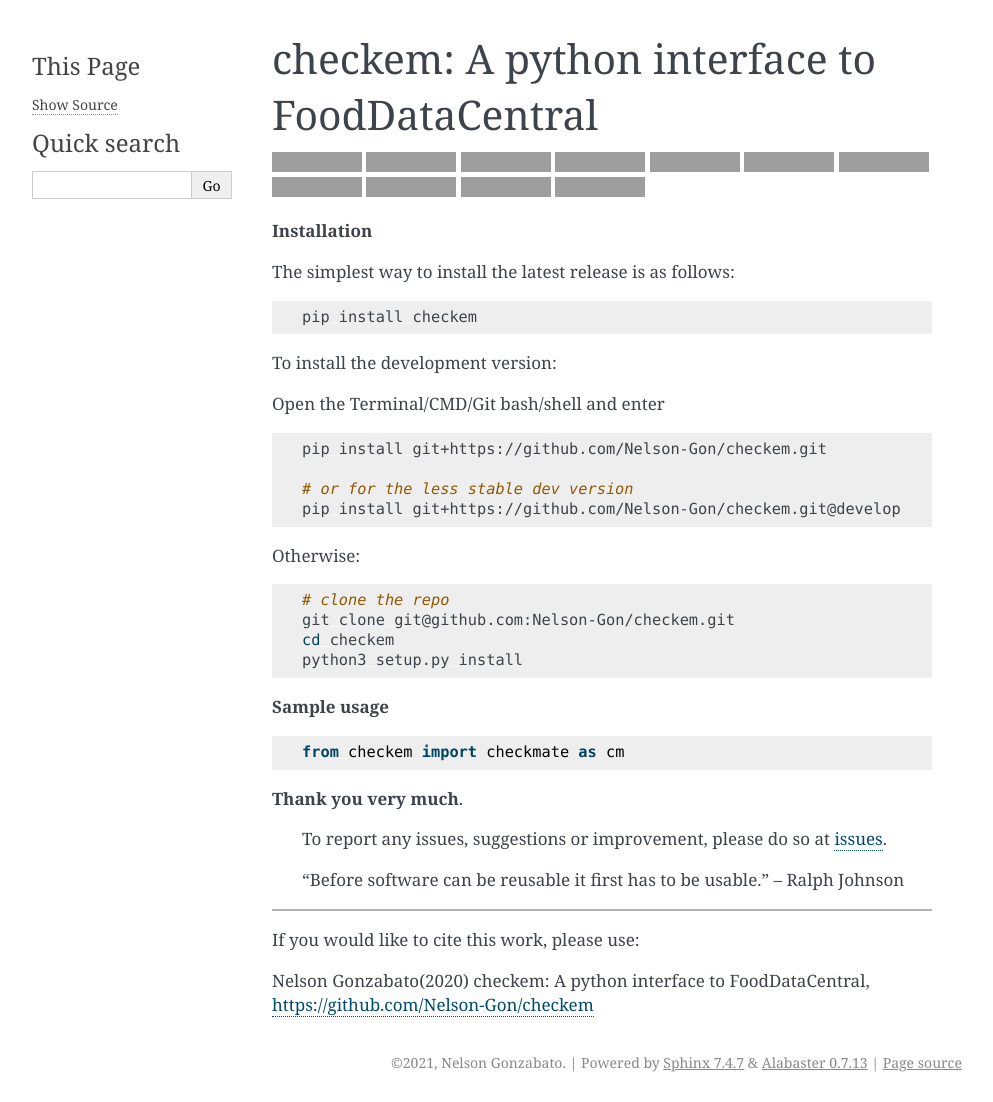
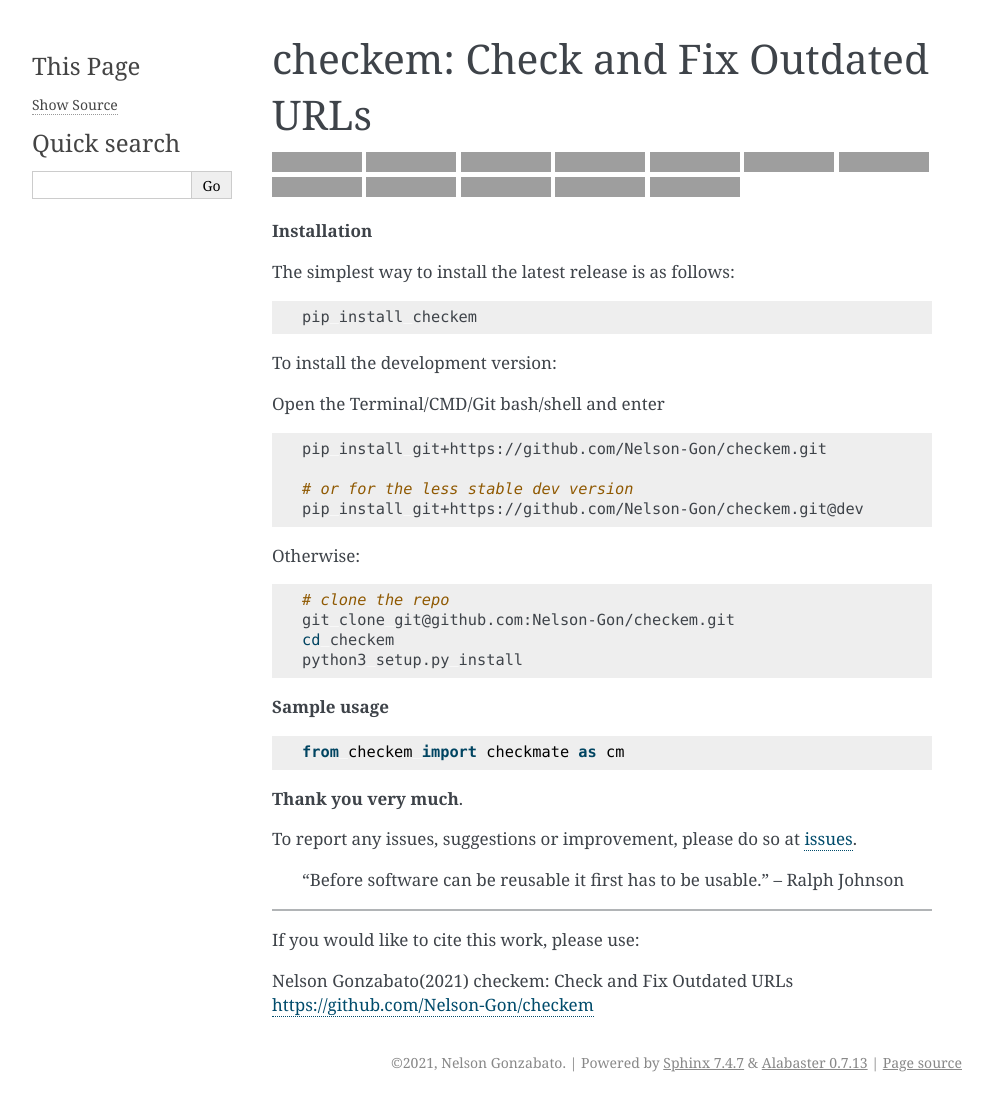
Before and after one commit to Nelson-Gon/urlfix, a Sphinx documentation site: the page built from docs/source/README.rst, in a window 1280 px wide. Shown: the whole page, without its empty margins (148-1141 px from the left). Built offline with Sphinx 7.4.7, drawn with Linux system fonts in a browser that asks for light colours; grey boxes are pictures that could not be loaded.

```diff
--- a/docs/source/README.rst
+++ b/docs/source/README.rst
@@ -1,11 +1,16 @@
 
-checkem: A python interface to FoodDataCentral
-==============================================
+checkem: Check and Fix Outdated URLs
+====================================
 
 
 .. image:: https://badge.fury.io/py/checkem.svg
    :target: https://pypi.python.org/pypi/checkem/
    :alt: PyPI version fury.io
+
+
+.. image:: https://zenodo.org/badge/336733328.svg
+   :target: https://zenodo.org/badge/latestdoi/336733328
+   :alt: DOI
 
 
 .. image:: http://www.repostatus.org/badges/latest/active.svg
@@ -76,7 +81,7 @@ Open the Terminal/CMD/Git bash/shell and enter
    pip install git+https://github.com/Nelson-Gon/checkem.git
 
    # or for the less stable dev version
-   pip install git+https://github.com/Nelson-Gon/checkem.git@develop
+   pip install git+https://github.com/Nelson-Gon/checkem.git@dev
 
 Otherwise:
 
@@ -96,10 +101,10 @@ Otherwise:
 
 **Thank you very much**.
 
+To report any issues, suggestions or improvement, please do so
+at `issues <https://github.com/Nelson-Gon/checkem/issues>`_.
+
 ..
-
-   To report any issues, suggestions or improvement, please do so
-   at `issues <https://github.com/Nelson-Gon/checkem/issues>`_.
 
    “Before software can be reusable it first has to be usable.” – Ralph Johnson
 
@@ -108,4 +113,4 @@ Otherwise:
 
 If you would like to cite this work, please use:
 
-Nelson Gonzabato(2020) checkem: A python interface to FoodDataCentral, https://github.com/Nelson-Gon/checkem
+Nelson Gonzabato(2021) checkem: Check and Fix Outdated URLs https://github.com/Nelson-Gon/checkem
--- a/docs/source/changelog.rst
+++ b/docs/source/changelog.rst
@@ -2,7 +2,6 @@
 Welcome to checkem's changelog
 ==============================
 
-checkem 0.1.0
-=============
+**checkem 0.1.0**
 
 Initial release to preserve name on PyPI.
--- a/docs/source/conf.py
+++ b/docs/source/conf.py
@@ -23,7 +23,7 @@ copyright = '2021, Nelson Gonzabato'
 author = 'Nelson Gonzabato'
 
 # The full version, including alpha/beta/rc tags
-release = "0.1.0"
+release = "0.1.1"
 
 source_suffix = ['.rst', '.md']
 
--- a/requirements.txt
+++ b/requirements.txt
@@ -1,4 +1,3 @@
-urllib3==1.26.2
 Sphinx==3.4.0
 sphinxcontrib-applehelp==1.0.2
 sphinxcontrib-devhelp==1.0.2
--- a/setup.py
+++ b/setup.py
@@ -13,6 +13,6 @@ setup(name='checkem',
       packages=find_packages(),
       long_description=open('README.md', encoding="utf-8").read(),
       long_description_content_type='text/markdown',
-      install_requires=['urllib'],
+      install_requires=[],
       python_requires='>=3.6',
       zip_safe=False)
```
Also changed, not shown: README.md (+4 -2 lines), changelog.md (+1 -1 lines), docs/source/checkem.rst (added, +21 -0 lines), docs/source/index.rst (+6 -5 lines), docs/source/modules.rst (added, +7 -0 lines), 2 other files.
